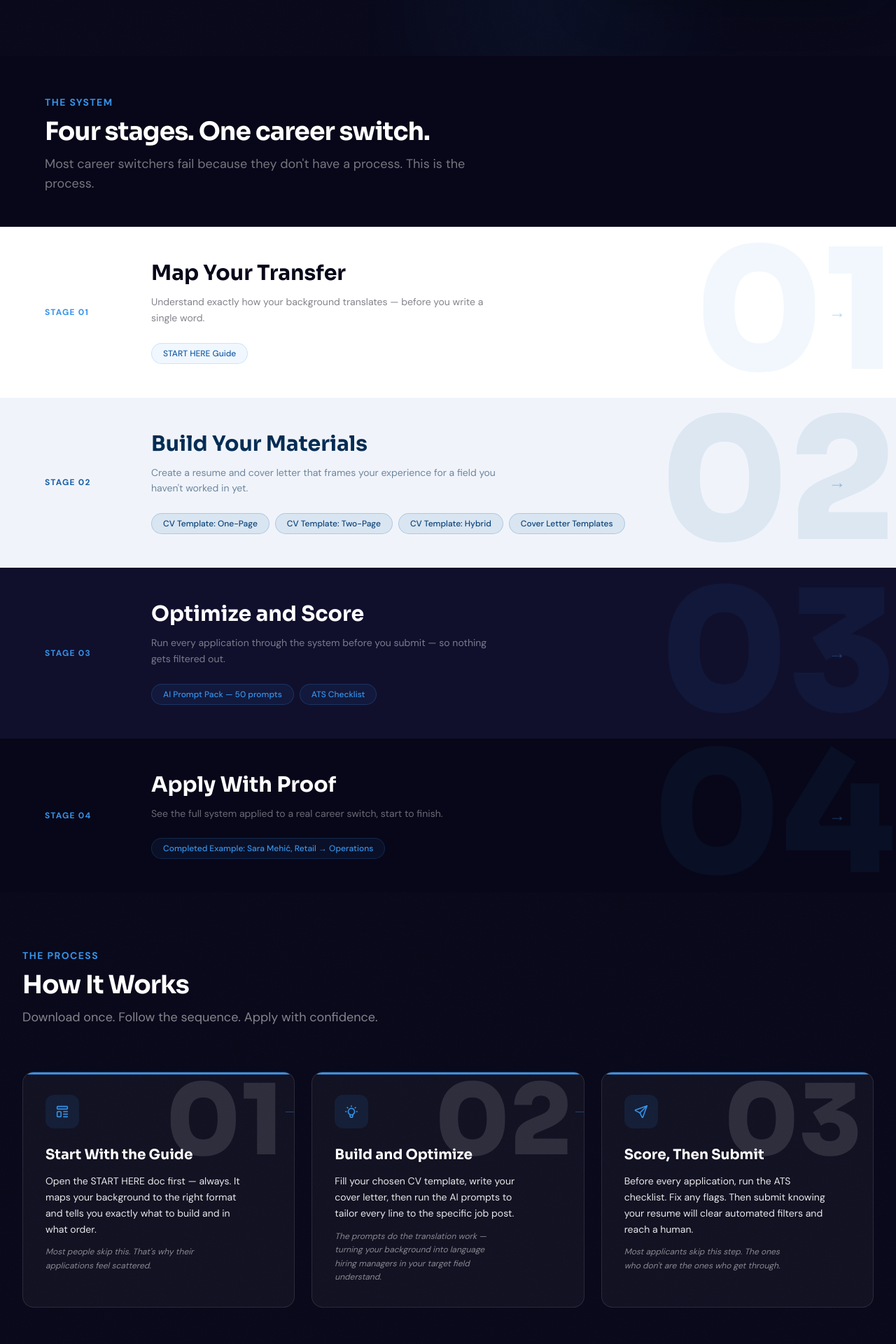
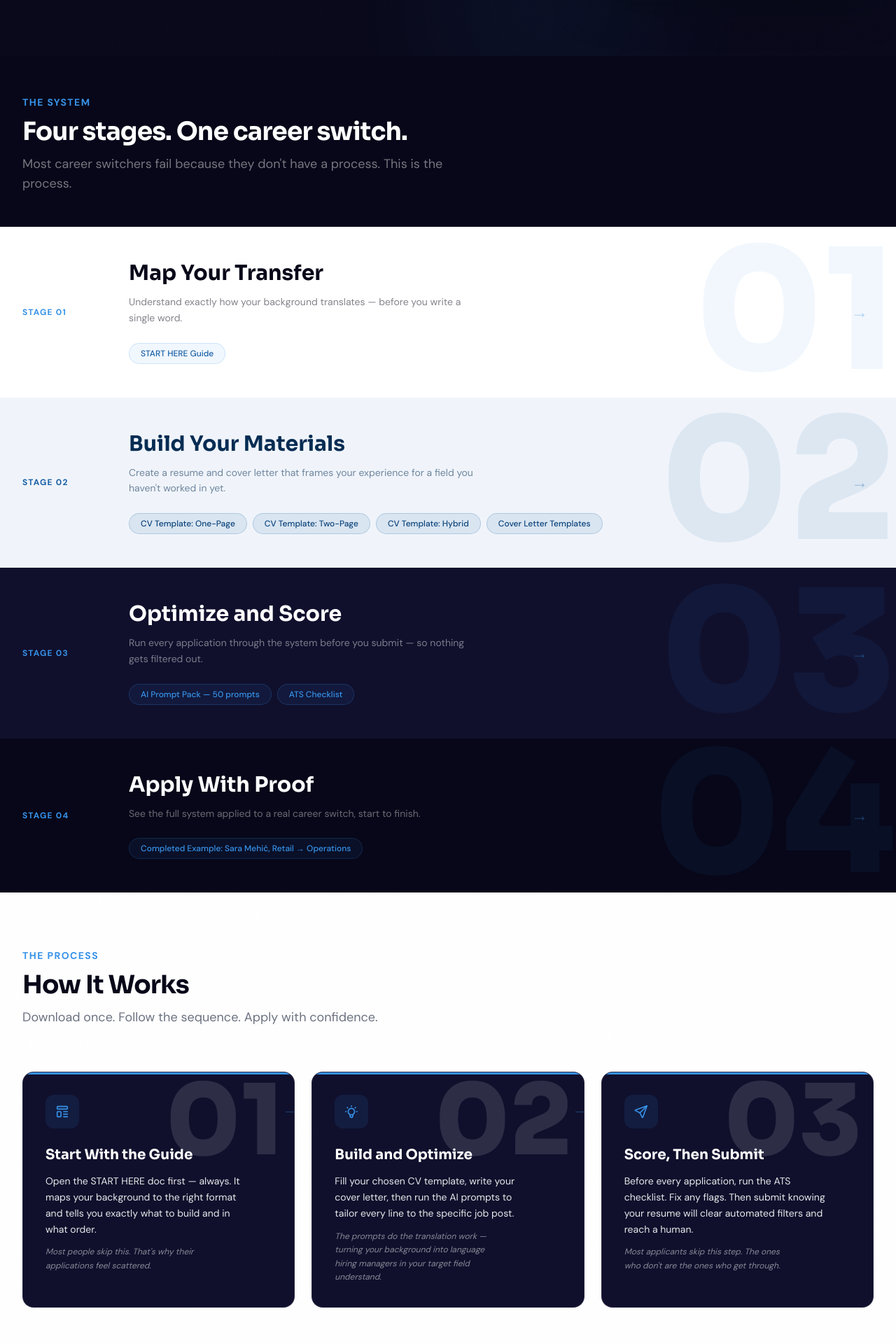
Before and after one commit to Amuo/careerswitchkit, a Next.js app: page / in a window 1280 px wide. Shown: the part 720-2640 px from the top of the page at 70% size. Built offline with nearby package versions, Linux system fonts and the light colour scheme.

Commit message:
fix: center stage content + white HowItWorks background

```diff
--- a/app/components/HowItWorks.tsx
+++ b/app/components/HowItWorks.tsx
@@ -89,7 +89,7 @@
   return (
     <section
       id="how-it-works"
-      className="relative bg-[#070719] py-16 lg:py-20 overflow-hidden"
+      className="relative bg-white py-16 lg:py-20 overflow-hidden"
     >
       {/* Noise texture */}
       <div
@@ -103,10 +103,10 @@
           <p className="text-sm font-bold uppercase tracking-widest text-accent mb-3">
             THE PROCESS
           </p>
-          <h2 className="font-sora text-3xl md:text-4xl font-bold text-white tracking-tight">
+          <h2 className="font-sora text-3xl md:text-4xl font-bold text-[#070719] tracking-tight">
             How It Works
           </h2>
-          <p className="mt-3 text-white/50 text-lg max-w-[44ch]">
+          <p className="mt-3 text-gray-500 text-lg max-w-[44ch]">
             Download once. Follow the sequence. Apply with confidence.
           </p>
         </Reveal>
@@ -122,7 +122,7 @@
                 <div
                   className="group relative h-full rounded-2xl p-8 border border-white/10 overflow-hidden transition-all duration-300 hover:border-accent"
                   style={{
-                    background: "rgba(255,255,255,0.04)",
+                    background: "#10102D",
                     minHeight: "280px",
                   }}
                 >
--- a/app/components/WhatsIncluded.tsx
+++ b/app/components/WhatsIncluded.tsx
@@ -100,7 +100,8 @@
     <section id="included">
 
       {/* Section header — dark navy band */}
-      <div className="bg-[#070719] px-4 sm:px-8 lg:px-16 pt-14 pb-12">
+      <div className="bg-[#070719] pt-14 pb-12">
+        <div className="max-w-7xl mx-auto px-4 sm:px-6 lg:px-8">
         <Reveal>
           <p className="text-sm font-bold uppercase tracking-widest text-[#3792E8] mb-3">
             THE SYSTEM
@@ -113,6 +114,7 @@
             This is the process.
           </p>
         </Reveal>
+        </div>
       </div>
 
       {/* Stage bands */}
@@ -122,7 +124,7 @@
           <div key={stage.number}>
               {/* Background band is always visible — motion.div only wraps the content grid */}
               <div
-                className="group relative overflow-hidden px-4 sm:px-8 lg:px-16 py-12"
+                className="group relative overflow-hidden py-12"
                 style={{ background: s.bg }}
               >
                 {/* Left hover accent bar */}
@@ -143,6 +145,9 @@
                 >
                   {stage.number}
                 </span>
+
+                {/* Centered content container */}
+                <div className="max-w-7xl mx-auto px-4 sm:px-6 lg:px-8">
 
                 {/* 3-column grid — this is what animates in */}
                 <motion.div
@@ -207,6 +212,7 @@
                   </div>
 
                 </motion.div>
+                </div>
               </div>
 
           </div>
```
